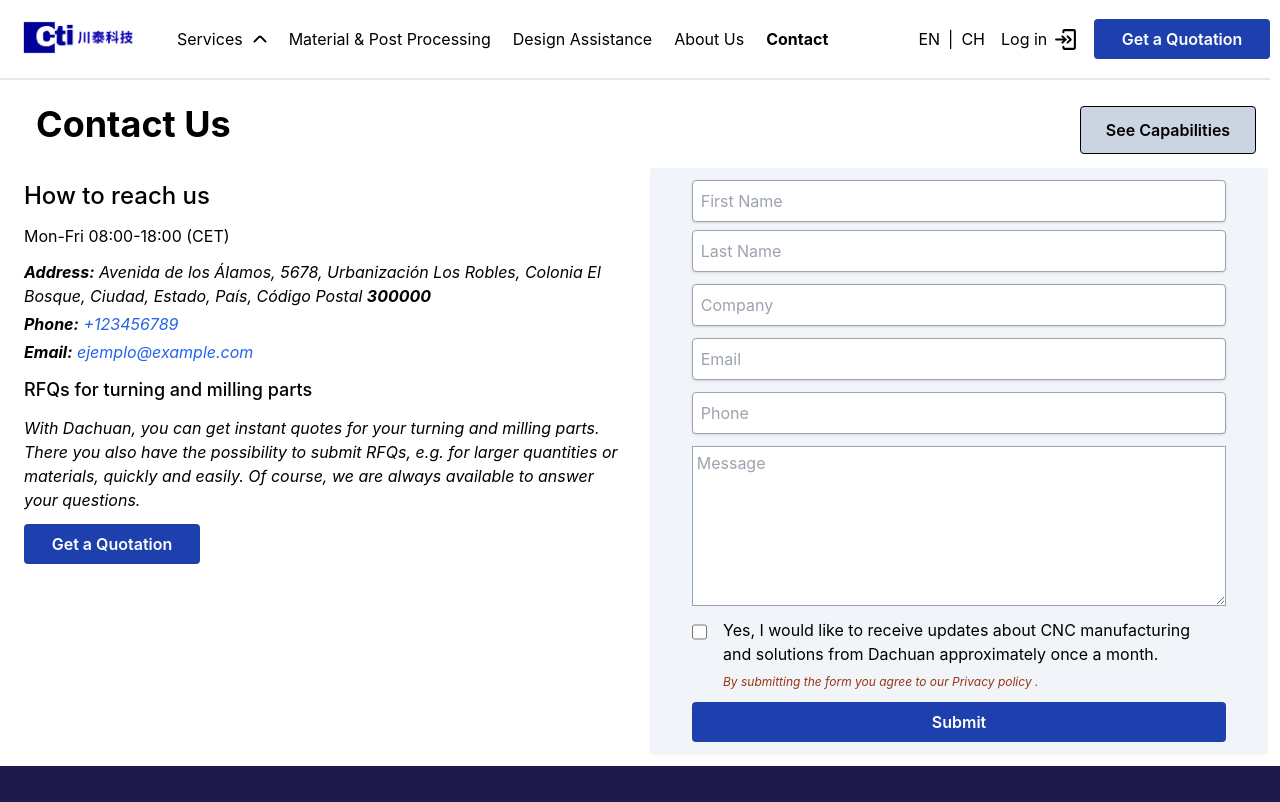
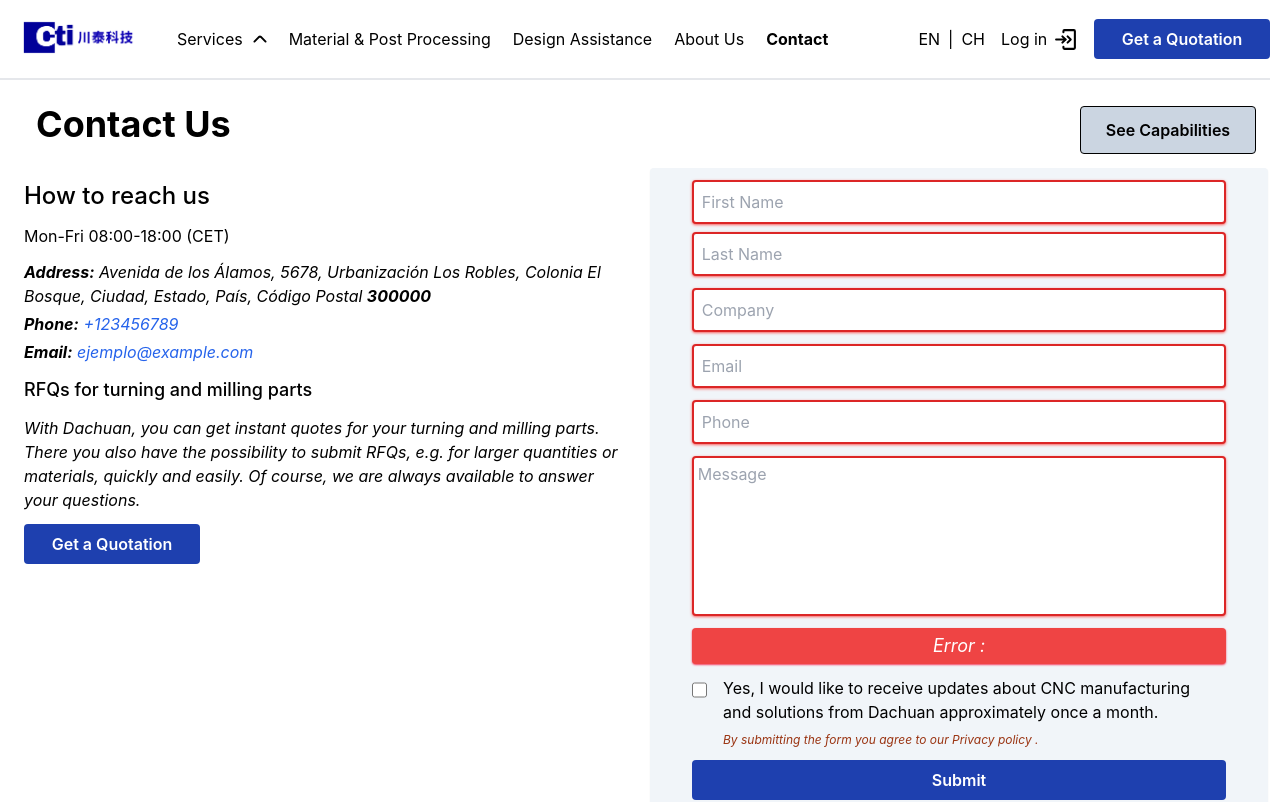
Before and after one commit to EdondjiIbolo/Dachuan-React, a React (Vite) app: page /Contact in a window 1280 px wide. Shown: the top 802 px of the page. Built offline with nearby package versions, Linux system fonts and the light colour scheme.

Commit message:
img turning

```diff
--- a/src/Context/UserContext.jsx
+++ b/src/Context/UserContext.jsx
@@ -5,10 +5,7 @@ export const UserContext = createContext();
 export function UserProvider({ children }) {
   const initialUserData = JSON.parse(localStorage.getItem("user"));
   const [user, setUser] = useState(initialUserData ? initialUserData : "");
-  useEffect(() => {
-    console.log(user);
-    console.log(initialUserData);
-  }, [user]);
+
   return (
     <UserContext.Provider value={{ user, setUser }}>
       {children}
--- a/src/Hooks/login.js
+++ b/src/Hooks/login.js
@@ -4,6 +4,7 @@ const baseUrl = "https://api-deploy-production-5c13.up.railway.app/login";
 const baseUrlSign = "https://api-deploy-production-5c13.up.railway.app/sign-up";
 const baseVerify = "https://api-deploy-production-5c13.up.railway.app/verify";
 const baseRecover = "https://api-deploy-production-5c13.up.railway.app/recover";
+const baseContact = "https://api-deploy-production-5c13.up.railway.app/contact";
 const login = async (credentials) => {
   const { data } = await axios.post(baseUrl, credentials);
   return data;
@@ -20,4 +21,8 @@ const recoverPassword = async (credentials) => {
   const { data } = await axios.post(baseRecover, credentials);
   return data;
 };
-export default { login, signup, verifyCode, recoverPassword };
+const contactMessage = async (credentials) => {
+  const { data } = await axios.post(baseContact, credentials);
+  return data;
+};
+export default { login, signup, verifyCode, recoverPassword, contactMessage };
--- a/src/components/pages/Contact.jsx
+++ b/src/components/pages/Contact.jsx
@@ -1,9 +1,74 @@
 import { Link } from "react-router-dom";
 import { Header } from "../Header.jsx";
 import { Footer } from "../Footer.jsx";
+import { Loading } from "../Loading.jsx";
+import { useEffect, useState } from "react";
+import contactService from "../../Hooks/login.js";
 export function Contact() {
+  const [name, setName] = useState("");
+  const [loading, setLoading] = useState(false);
+  const [error, setError] = useState(true);
+  const [errorText, setErrorText] = useState("");
+  const [surename, setSureName] = useState("");
+  const [companyName, setCompanyName] = useState("");
+  const [phone, setPhone] = useState("");
+  const [email, setEmail] = useState("");
+  const [message, setMessage] = useState("");
+  const [check, setCheck] = useState(false);
+  useEffect(() => {
+    console.log({ check, name, companyName });
+  }, [check]);
+  const handleSubmit = async (e) => {
+    e.preventDefault();
+    setLoading(true);
+    if (!(name && email && phone && companyName && message && phone)) {
+      setLoading(false);
+      setError(true);
+      setErrorText("All fields must be filled");
+      setTimeout(() => {
+        setError(false);
+      }, 4000);
+      return;
+    }
+    console.log({
+      name,
+      surename,
+      email,
+      companyName,
+      phone,
+      message,
+      check,
+    });
+    setTimeout(() => {
+      setError(false);
+    }, 2500);
+
+    try {
+      const sendMessage = await contactService.contactMessage({
+        name,
+        surename,
+        email,
+        companyName,
+        phone,
+        message,
+        check,
+      });
+      console.log(sendMessage);
+    } catch (error) {
+      setError(true);
+      console.log(error);
+      setErrorText(Error.message);
+      setTimeout(() => {
+        setError(false);
+      }, 4000);
+    } finally {
+      setLoading(false);
+    }
+    console.log({ name, surename, email, companyName, message });
+  };
   return (
     <>
+      {loading && <Loading />}
       <Header />
       <main className="pt-20">
         <main className="w-full max-w-[1310px] m-auto p-3">
@@ -66,19 +131,33 @@ export function Contact() {
 
             <section className="p-3 rounded shadow-sm bg-slate-100 ">
               <form
-                action=""
                 method="POST"
                 className="md:max-w-[90%] flex  m-auto flex-col gap-3"
+                onSubmit={handleSubmit}
               >
                 <div className=" flex lg:flex-row md:flex-col flex-wrap sm:flex-row gap-2 max-w-full lg:items-center">
                   <input
                     type="text"
-                    className=" p-2 border border-gray-400 rounded flex-grow shadow"
+                    name="Name"
+                    value={name}
+                    onChange={(e) => setName(e.target.value)}
+                    className={`focus:ring ${
+                      error
+                        ? "border-red-600 border-2 shadow-red-400"
+                        : "border-gray-400"
+                    } p-2 border border-gray-400 rounded outline-none flex-grow shadow`}
                     placeholder="First Name"
                   />
                   <input
                     type="text"
-                    className=" p-2 border border-gray-400 rounded flex-grow shadow"
+                    name="Surename"
+                    value={surename}
+                    onChange={(e) => setSureName(e.target.value)}
+                    className={`focus:ring ${
+                      error
+                        ? "border-red-600 border-2 shadow-red-400"
+                        : "border-gray-400"
+                    } p-2 border border-gray-400 rounded outline-none flex-grow shadow`}
                     placeholder="Last Name"
                   />
                 </div>
@@ -86,21 +165,41 @@ export function Contact() {
                 <div className="w-full flex">
                   <input
                     type="text"
-                    className=" p-2 border border-gray-400 rounded flex-grow shadow"
+                    className={`focus:ring ${
+                      error
+                        ? "border-red-600 border-2 shadow-red-400"
+                        : "border-gray-400"
+                    } p-2 border border-gray-400 rounded outline-none flex-grow shadow`}
                     placeholder="Company"
+                    value={companyName}
+                    onChange={(e) => setCompanyName(e.target.value)}
                   />
                 </div>
                 <div className="w-full flex">
                   <input
                     type="email"
-                    className=" p-2 border border-gray-400 rounded flex-grow shadow"
+                    inputMode="email"
+                    value={email}
+                    onChange={(e) => setEmail(e.target.value)}
+                    className={`focus:ring ${
+                      error
+                        ? "border-red-600 border-2 shadow-red-400"
+                        : "border-gray-400"
+                    } p-2 border border-gray-400 rounded outline-none flex-grow shadow`}
                     placeholder="Email"
                   />
                 </div>
                 <div className="w-full flex">
                   <input
                     type="tel"
-                    className=" p-2 border border-gray-400 rounded flex-grow shadow"
+                    inputMode="tel"
+                    value={phone}
+                    onChange={(e) => setPhone(e.target.value)}
+                    className={`focus:ring ${
+                      error
+                        ? "border-red-600 border-2 shadow-red-400"
+                        : "border-gray-400"
+                    } p-2 border border-gray-400 rounded outline-none flex-grow shadow`}
                     placeholder="Phone"
                   />
                 </div>
@@ -108,18 +207,31 @@ export function Contact() {
                   <textarea
                     id="mensaje"
                     name="mensaje"
-                    className="border border-slate-400 outline-none p-1 h-40 flex-grow"
+                    value={message}
+                    onChange={(e) => setMessage(e.target.value)}
+                    className={`focus:ring ${
+                      error
+                        ? "border-red-600 border-2 shadow-red-400"
+                        : "border-gray-400"
+                    }  border rounded resize-none shadow outline-none p-1 h-40 flex-grow`}
                     placeholder="Message"
-                    required
                   ></textarea>
                 </div>
+                {error && (
+                  <p className="text-white shadow-rose-500 shadow-sm italic  text-center border-red-500 rounded p-1 px-3 text-lg bg-red-500 duration-250 transition-all  justify-center ease-in ">
+                    Error : {errorText}
+                  </p>
+                )}
                 <div className="flex gap-2 items-start">
                   <input
                     type="checkbox"
                     id="terminos"
                     name="terminos"
                     className=" cursor-pointer  w-7 h-7"
+                    value={check}
+                    onChange={(e) => setCheck(e.target.checked)}
                   />
+
                   <div className="px-2 flex flex-col gap-2">
                     <label htmlFor="terminos">
                       Yes, I would like to receive updates about CNC
@@ -131,11 +243,9 @@ export function Contact() {
                     </p>
                   </div>
                 </div>
-                <input
-                  type="submit"
-                  value="Submit"
-                  className="bg-blue-800 font-semibold text-white  p-2 flex items-center justify-center text-nowrap rounded w-full   text-center hover:bg-white transition-all duration-200 ease-in hover:outline-2 cursor-pointer hover:outline hover:outline-bg-blue-800 hover:text-blue-800"
-                />
+                <button className="bg-blue-800 font-semibold text-white  p-2 flex items-center justify-center text-nowrap rounded w-full   text-center hover:bg-white transition-all duration-200 ease-in hover:outline-2 cursor-pointer hover:outline hover:outline-bg-blue-800 hover:text-blue-800">
+                  Submit
+                </button>
               </form>
             </section>
           </article>
--- a/src/components/pages/Turning.jsx
+++ b/src/components/pages/Turning.jsx
@@ -53,7 +53,7 @@ export function TurningCnc() {
           <section className="relative flex items-center h-86 sm:h-96 overflow-hidden ">
             <picture className="absolute hidden sm:block z-5 top-0 left-0  w-full ">
               <img
-                src="/img/banner-en-3.webp"
+                src="./img/banner-en-3.webp"
                 className="h-96 object-[-235px] sm:object-center sm:h-96 block object-cover w-full"
                 alt="Banner img"
               />
@@ -412,7 +412,7 @@ export function TurningCnc() {
           <section className="  p-4 sm:h-80  overflow-hidden flex items-center w-full  relative">
             <picture className="absolute  blur-3xl  w-full h-full top-0 left-0 z-10">
               <img
-                src="/img/Milling parts4.jpeg"
+                src="./img/Milling parts4.jpeg"
                 className="object-cover object-center h-full w-full"
                 alt=""
               />
```
